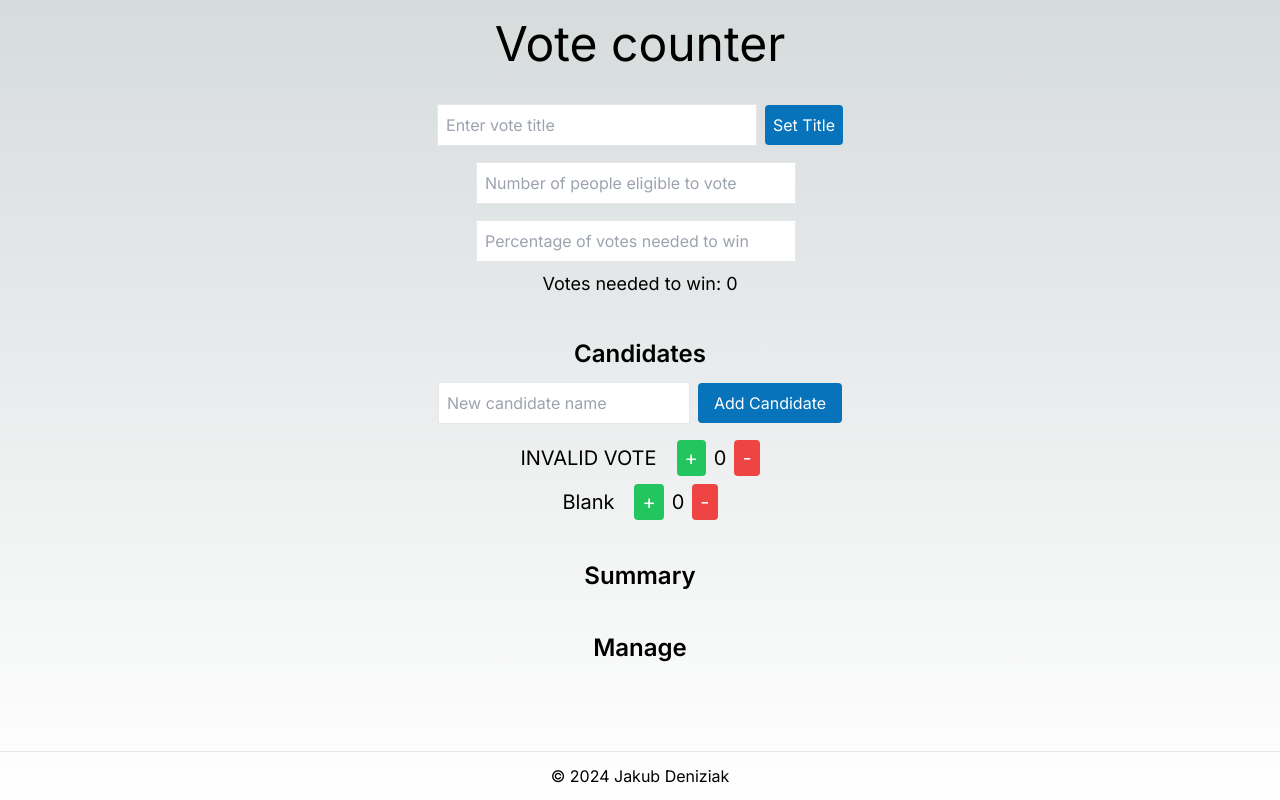
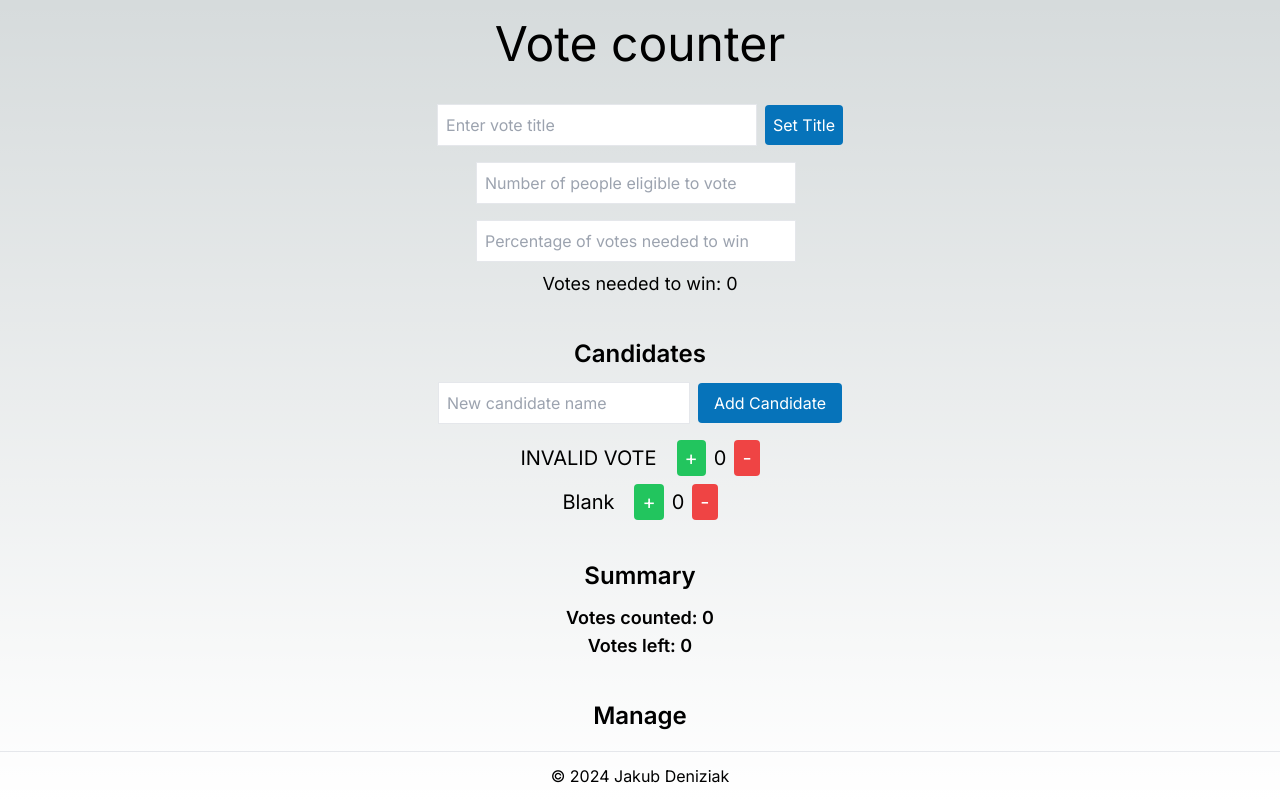
Before and after one commit to jakubdeniziak/vote-counter, a Next.js app: page / in a window 1280 px wide. Built offline with nearby package versions, Linux system fonts and the light colour scheme.

Commit message:
Add displaying vote counter

```diff
--- a/src/app/components/Candidates.jsx
+++ b/src/app/components/Candidates.jsx
@@ -1,12 +1,11 @@
 import { useState, useEffect } from "react";
 
-const Candidates = ({ votesNeededToWin, numPeople }) => {
+const Candidates = ({ votesNeededToWin, numPeople, totalVotes, setTotalVotes }) => {
     const [candidates, setCandidates] = useState([
         { name: 'INVALID VOTE', votes: 0 },
         { name: 'Blank', votes: 0 },
     ]);
     const [newCandidateName, setNewCandidateName] = useState('');
-    const [totalVotes, setTotalVotes] = useState(0);
     const [warning, setWarning] = useState('');
 
 
@@ -20,6 +19,7 @@ const Candidates = ({ votesNeededToWin, numPeople }) => {
             setWarning('');
         }
     }, [candidates, numPeople]);
+
 
     const addVote = (index) => {
         if (totalVotes < numPeople) {
--- a/src/app/components/VoteSummary.jsx
+++ b/src/app/components/VoteSummary.jsx
@@ -1,7 +1,11 @@
-const VoteSummary = () => {
+const VoteSummary = ({ totalVotes, numPeople }) => {
     return (
         <section className="mt-10">
             <h2 className="text-2xl font-semibold mb-3">Summary</h2>
+            <div>
+                <p className="text-lg font-semibold">Votes counted: {totalVotes}</p>
+                <p className="text-lg font-semibold">Votes left: {numPeople - totalVotes}</p>
+            </div>
         </section>
     )
 }
--- a/src/app/page.tsx
+++ b/src/app/page.tsx
@@ -10,6 +10,7 @@ import Footer from "./components/Footer";
 
 export default function Home() {
   const [voteTitle, setVoteTitle] = useState('');
+  const [totalVotes, setTotalVotes] = useState(0);
   const [numberOfPeople, setNumberOfPeople] = useState(null);
   const [percentageNeededToWin, setPercentageNeededToWin] = useState(null);
 
@@ -38,8 +39,13 @@ export default function Home() {
         <Candidates
           votesNeededToWin={votesNeededToWin}
           numPeople={numberOfPeople}
+          totalVotes={totalVotes}
+          setTotalVotes={setTotalVotes}
         />
-        <VoteSummary />
+        <VoteSummary
+          totalVotes={totalVotes}
+          numPeople={numberOfPeople}
+        />
         <ManageVote />
       </main>
       <Footer />
```
